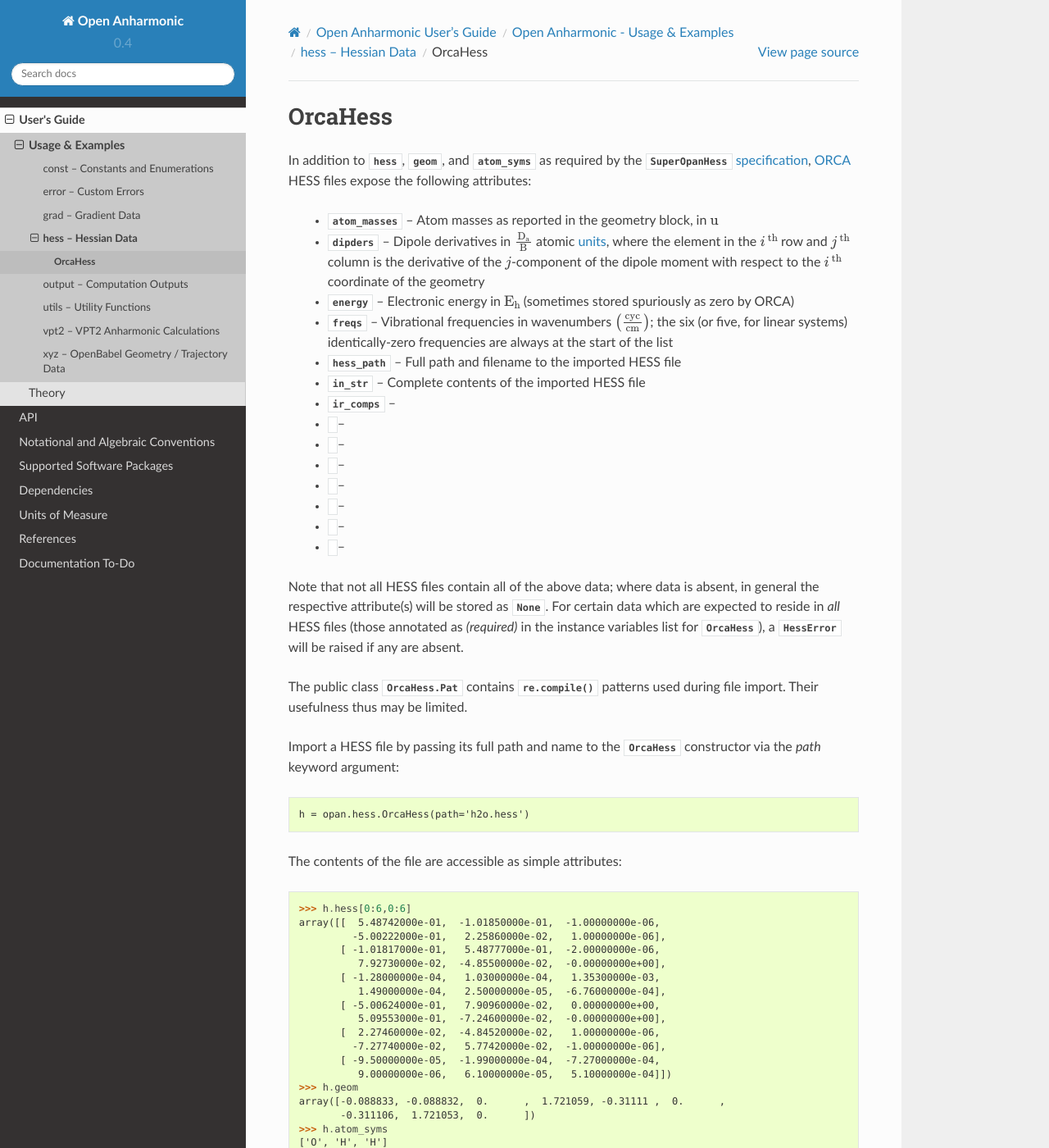
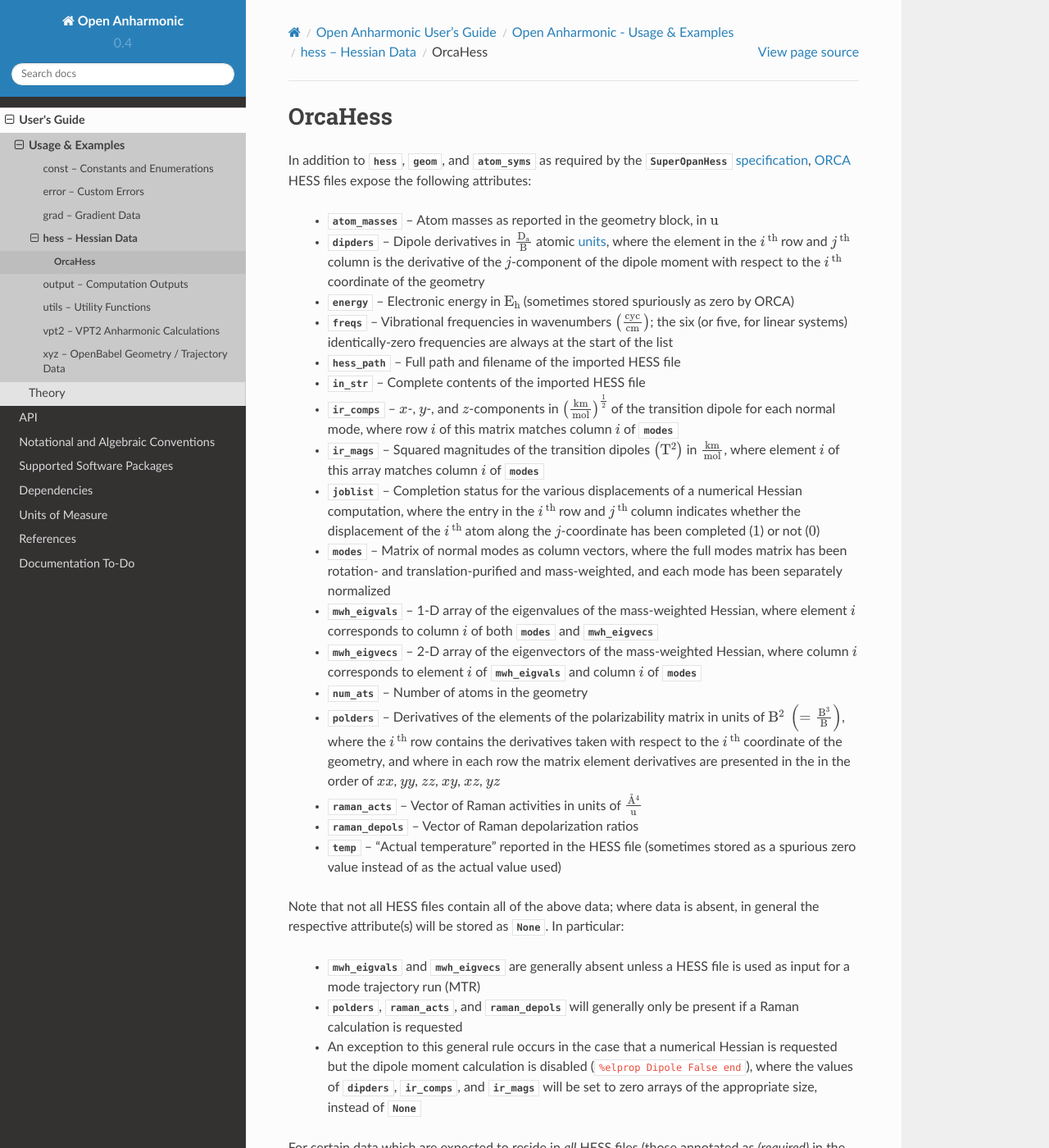
Before and after one commit to bskinn/opan, a Sphinx documentation site: the page built from doc/source/userguide/usage/hess/orca_hess.rst, in a window 1280 px wide and 1400 px high. Shown: the whole window at 82% size. Built offline with Sphinx 7.4.7 and the Read the Docs theme 2.0.0, drawn with Linux system fonts in a browser that asks for light colours; some of the changed text lies outside the part shown.

Commit message:
UG: orca_hess work
Drafting done; needs proofreading

```diff
--- a/doc/source/userguide/usage/hess/orca_hess.rst
+++ b/doc/source/userguide/usage/hess/orca_hess.rst
@@ -48,36 +48,92 @@ attributes:
    the start of the list
 
  * :attr:`~opan.hess.OrcaHess.hess_path` --
-   Full path and filename to the imported HESS file
+   Full path and filename of the imported HESS file
 
  * :attr:`~opan.hess.OrcaHess.in_str` --
    Complete contents of the imported HESS file
 
  * :attr:`~opan.hess.OrcaHess.ir_comps` --
+   :math:`x`-, :math:`y`-, and :math:`z`-components in
+   :math:`\left(\mathrm{km\over mol}\right)^{1\over 2}` of the transition
+   dipole for each normal mode, where row :math:`i` of this matrix matches
+   column :math:`i` of :attr:`~opan.hess.OrcaHess.modes`
 
+ * :attr:`~opan.hess.OrcaHess.ir_mags` --
+   Squared magnitudes of the transition dipoles
+   :math:`\left(\mathrm{T}^2\right)` in
+   :math:`\mathrm{km\over mol}`, where element :math:`i` of this array
+   matches column :math:`i` of :attr:`~opan.hess.OrcaHess.modes`
 
- * :attr:`~opan.hess.OrcaHess.` --
+ * :attr:`~opan.hess.OrcaHess.joblist` --
+   Completion status for the various displacements of a numerical Hessian
+   computation, where the entry in the :math:`i^\mathrm{\,th}` row and
+   :math:`j^\mathrm{\,th}` column indicates whether the displacement
+   of the :math:`i^\mathrm{\,th}` atom along the
+   :math:`j`-coordinate has been completed (\ :math:`1`\ ) or not
+   (\ :math:`0`\ )
 
+ * :attr:`~opan.hess.OrcaHess.modes` --
+   Matrix of normal modes as column vectors, where the full modes matrix
+   has been rotation- and translation-purified and mass-weighted, and
+   each mode has been separately normalized
 
- * :attr:`~opan.hess.OrcaHess.` --
+ * :attr:`~opan.hess.OrcaHess.mwh_eigvals` --
+   1-D array of the eigenvalues of the mass-weighted Hessian, where
+   element :math:`i` corresponds to column :math:`i` of both
+   :attr:`~opan.hess.OrcaHess.modes` and
+   :attr:`~opan.hess.OrcaHess.mwh_eigvecs`
 
+ * :attr:`~opan.hess.OrcaHess.mwh_eigvecs` --
+   2-D array of the eigenvectors of the mass-weighted Hessian, where
+   column :math:`i` corresponds to element :math:`i` of
+   :attr:`~opan.hess.OrcaHess.mwh_eigvals` and column :math:`i` of
+   :attr:`~opan.hess.OrcaHess.modes`
 
- * :attr:`~opan.hess.OrcaHess.` --
+ * :attr:`~opan.hess.OrcaHess.num_ats` --
+   Number of atoms in the geometry
 
+ * :attr:`~opan.hess.OrcaHess.polders` --
+   Derivatives of the elements of the polarizability matrix in units of
+   :math:`\mathrm{B}^2~\left(=\mathrm{B^3\over B}\right)`, where
+   the :math:`i^\mathrm{\,th}` row contains the derivatives taken with
+   respect to the :math:`i^\mathrm{\,th}` coordinate of the geometry, and
+   where in each row the matrix element derivatives are presented in the
+   in the order of :math:`xx`, :math:`yy`, :math:`zz`,
+   :math:`xy`, :math:`xz`, :math:`yz`
 
- * :attr:`~opan.hess.OrcaHess.` --
+ * :attr:`~opan.hess.OrcaHess.raman_acts` --
+   Vector of Raman activities in units of
+   :math:`\mathrm{\mathring{A}^4 \over u}`
 
+ * :attr:`~opan.hess.OrcaHess.raman_depols` --
+   Vector of Raman depolarization ratios
 
- * :attr:`~opan.hess.OrcaHess.` --
-
-
- * :attr:`~opan.hess.OrcaHess.` --
-
-
- * :attr:`~opan.hess.OrcaHess.` --
+ * :attr:`~opan.hess.OrcaHess.temp` --
+   "Actual temperature" reported in the HESS file (sometimes stored
+   as a spurious zero value instead of as the actual value used)
 
 Note that not all HESS files contain all of the above data; where data
 is absent, in general the respective attribute(s) will be stored as |None|.
+In particular:
+
+ * :attr:`~opan.hess.OrcaHess.mwh_eigvals` and
+   :attr:`~opan.hess.OrcaHess.mwh_eigvecs` are generally absent unless a
+   HESS file is used as input for a mode trajectory run (MTR)
+
+ * :attr:`~opan.hess.OrcaHess.polders`,
+   :attr:`~opan.hess.OrcaHess.raman_acts`, and
+   :attr:`~opan.hess.OrcaHess.raman_depols` will generally only be present
+   if a Raman calculation is requested
+
+ * An exception to this general rule occurs in the case that a numerical
+   Hessian is requested but the dipole moment calculation
+   is disabled (:code:`%elprop Dipole False end`), where the values of
+   :attr:`~opan.hess.OrcaHess.dipders`,
+   :attr:`~opan.hess.OrcaHess.ir_comps`, and
+   :attr:`~opan.hess.OrcaHess.ir_mags` will be set to zero arrays of the
+   appropriate size, instead of |None|
+
 For certain data which are expected to reside in *all* HESS files
 (those annotated as *(required)* in the
 :ref:`instance variables list <hess-orcahess-instancevars>` for
```
